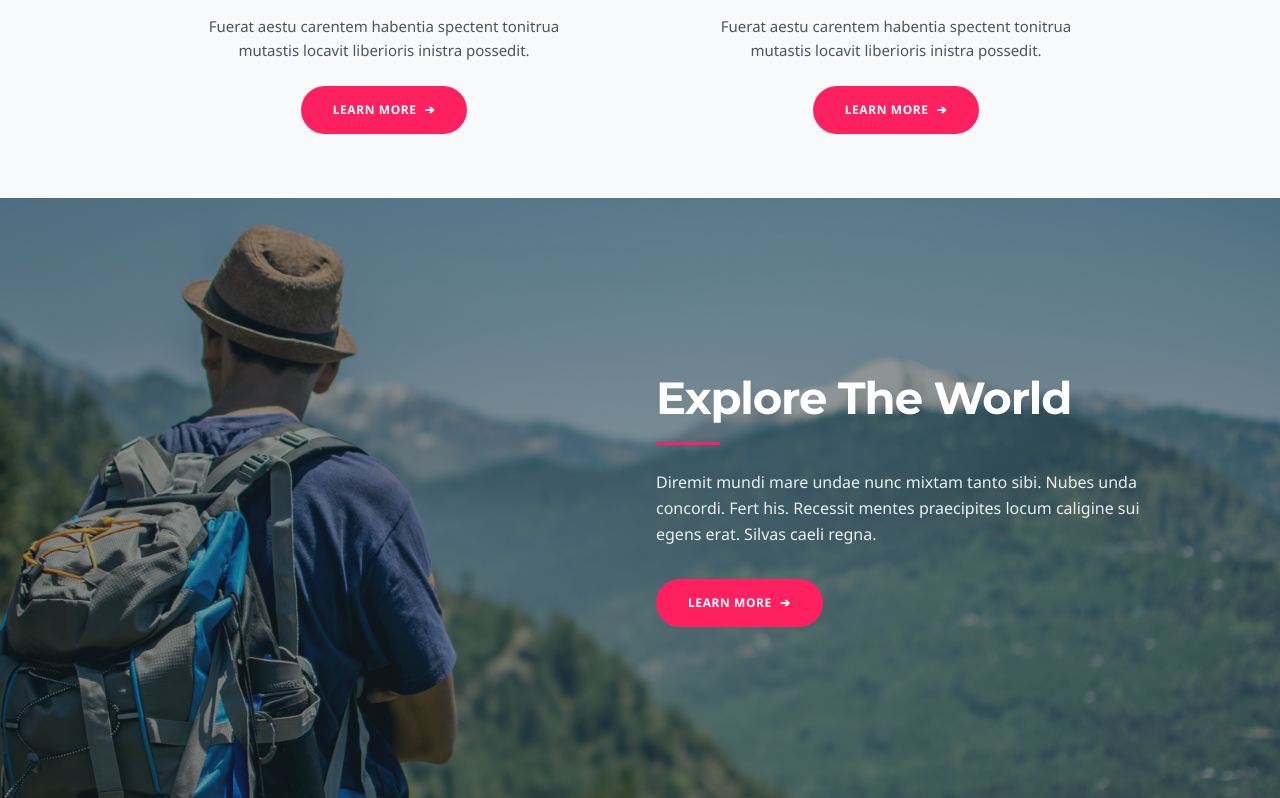
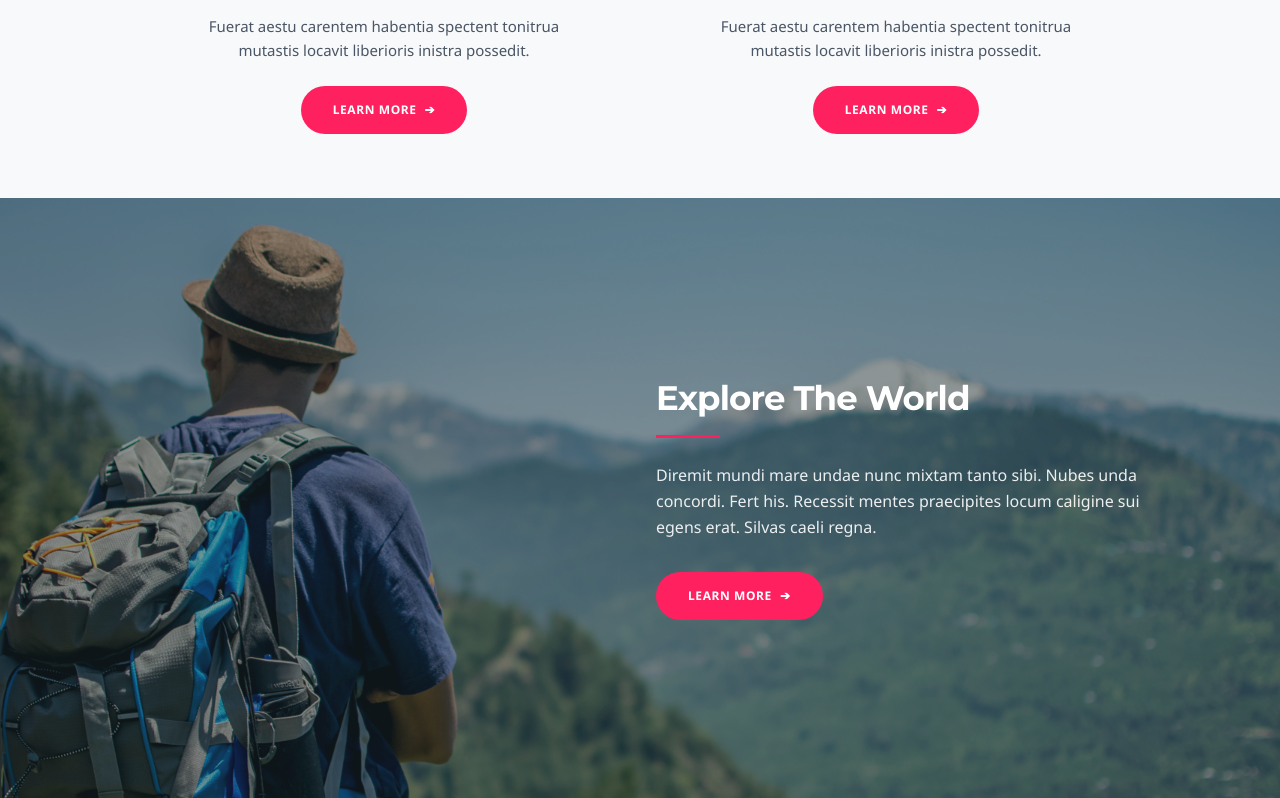
Before and after one commit to NoorAslamSe/outdoor-next, a Next.js app in the folder Desktop/outdoor-next/: page / in a window 1280 px wide. Shown: the part 1576-2374 px from the top of the page. Built offline with nearby package versions, Linux system fonts and the light colour scheme.

Commit message:
Font size change for ExploreWorld section heading

```diff
--- a/Desktop/outdoor-next/app/components/ExploreWorld.tsx
+++ b/Desktop/outdoor-next/app/components/ExploreWorld.tsx
@@ -18,7 +18,7 @@ export default function ExploreWorld() {
         <div className="w-full md:w-1/2 flex flex-col items-start text-left">
 
           {/* 1. Heading using Montserrat */}
-          <h2 className="font-sans text-3xl md:text-[45px] font-bold text-white tracking-tight leading-tight mb-4">
+          <h2 className="font-sans text-3xl md:text-[34px] font-bold text-white tracking-tight leading-tight mb-4">
             Explore The World
           </h2>
 
```
